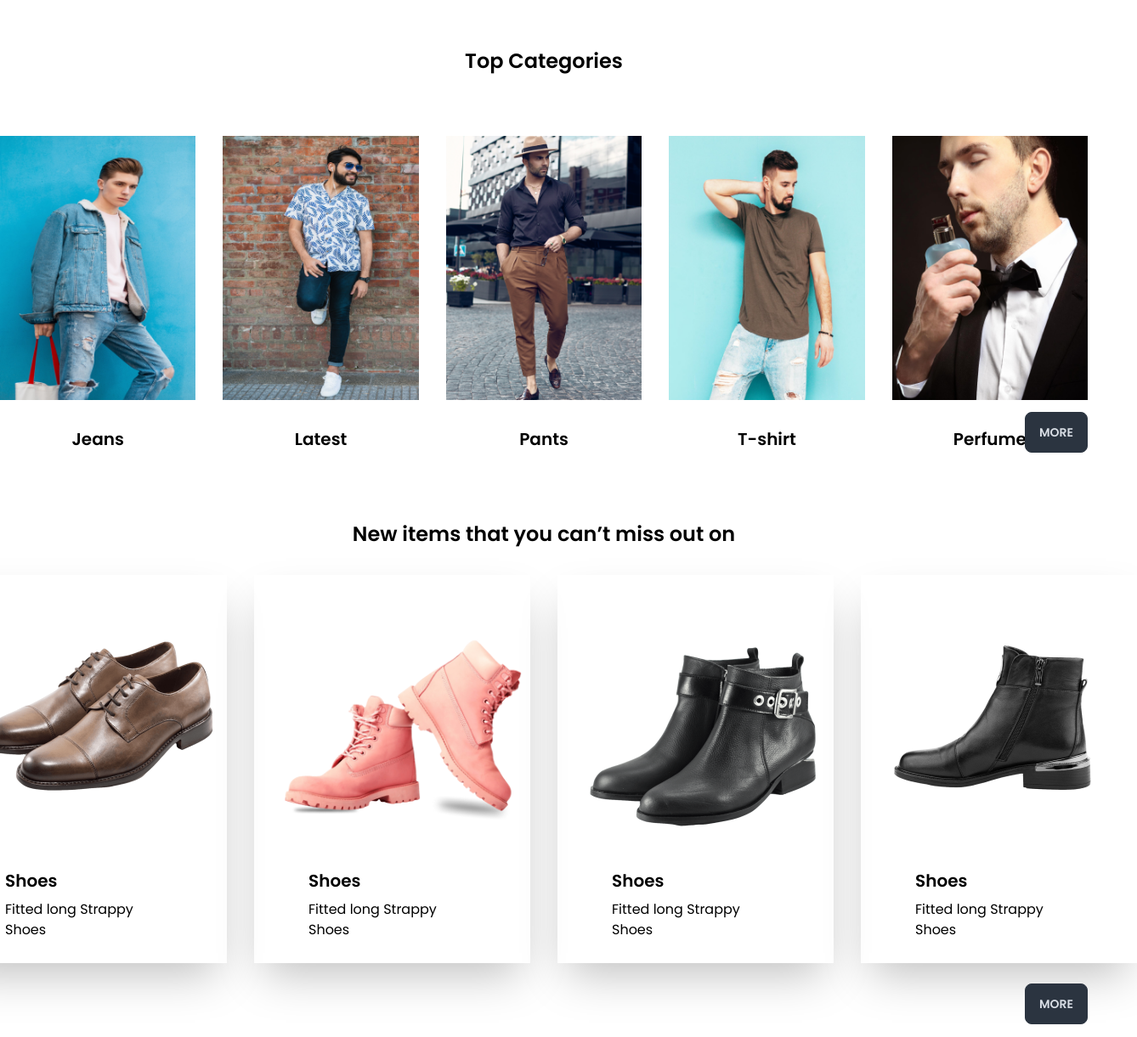
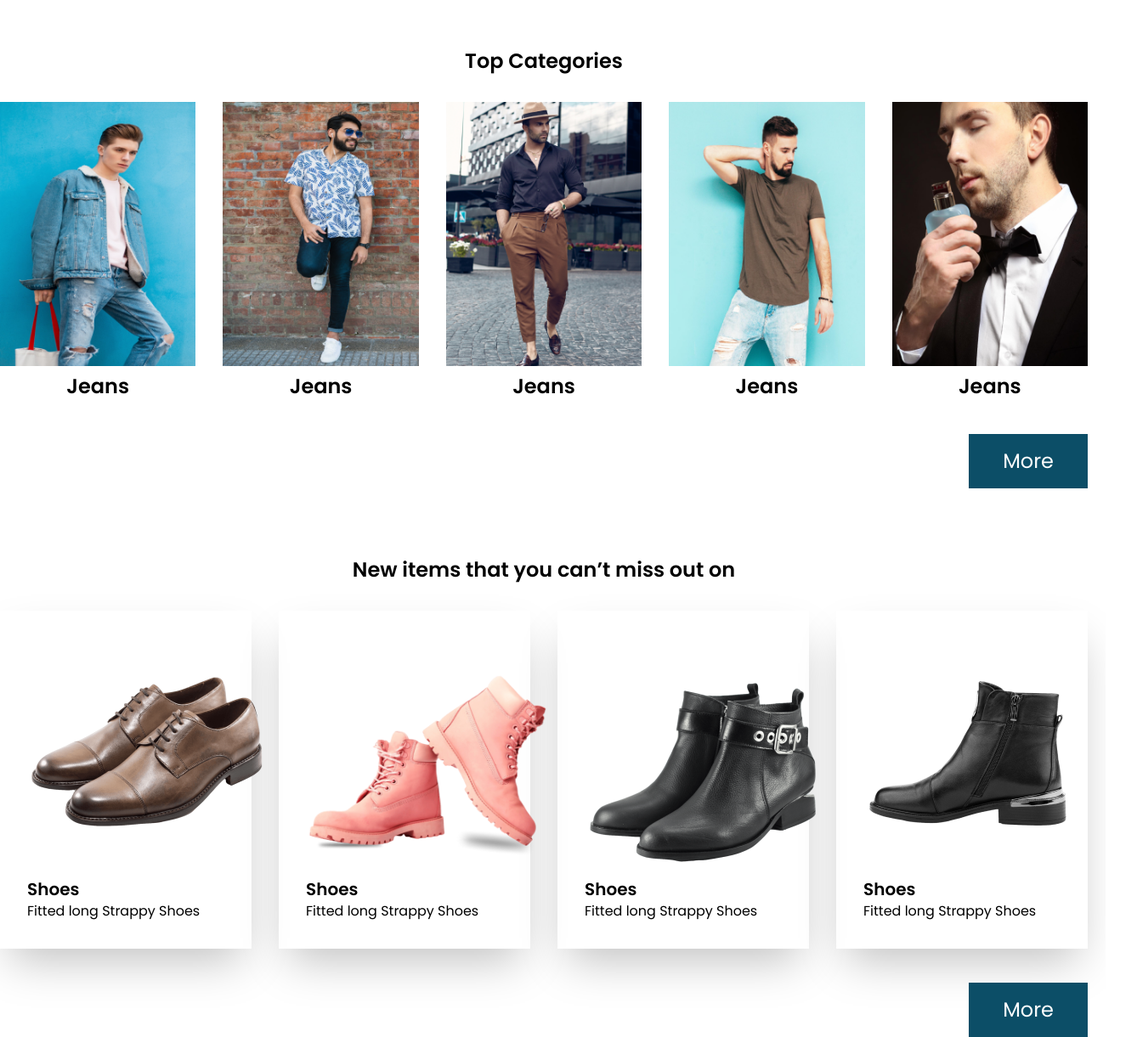
Before and after one commit to Ronnie038/fashion, a React (Vite) app: page /men in a window 1280 px wide. Shown: the whole page at 85% size, 1338 px wide, since content can reach past the window. Built offline with nearby package versions, Linux system fonts and the light colour scheme; a web font is replaced by a local one.

Commit message:
sign in done

```diff
--- a/src/main.jsx
+++ b/src/main.jsx
@@ -10,6 +10,7 @@ import Home from './page/home/Home.jsx';
 import TopCategory from './page/home/man/TopCategory';
 import WomanCategory from './page/woman/WomanCategory';
 import Login from './page/login/Login';
+import SignUp from './page/singnUp/SignUp';
 
 const router = createBrowserRouter([
 
@@ -32,6 +33,10 @@ const router = createBrowserRouter([
         {
           path: "/login",
           element: <Login></Login>
+        },
+        {
+          path: "/sign",
+          element: <SignUp></SignUp>
         }
       ]
      }
--- a/src/page/home/Home.jsx
+++ b/src/page/home/Home.jsx
@@ -9,7 +9,10 @@ const Home = () => {
 
     return (
         <div className='container mx-auto '>
-               <Link to="/login">Login</Link>
+               <div className=''>
+                 <Link to="/login">Login</Link>
+                <Link to="/sign">SignUp</Link>
+               </div>
 
            <div className='flex justify-center items-center  mt-14'>
               <img src={urban} alt="" />
--- a/src/page/home/man/TopCategory.jsx
+++ b/src/page/home/man/TopCategory.jsx
@@ -6,85 +6,41 @@ import image4 from '../../../assets/image 72.png'
 import image5 from '../../../assets/image 74.png'
 import Shoes from '../shoes/Shoes';
 
-const          TopCategory = () => {
+const TopCategory = () => {
+
     return (
         <div className='container mx-auto'>
-             <h2 className='flex justify-center items-center text-black font-semibold text-2xl mt-14'>Top Categories</h2>
+           <h2 className='text-center text-black font-semibold text-2xl mt-14'>Top Categories</h2>
+            <div className='grid  lg:grid-cols-5 md:grid-cols-3 sm:grid-cols-1 text-black mt-8 gap-8'>
+                  <div>
+                     <img className='w-full object-contain' src={image1} alt="" />
+                     <h1 className='text-center font-semibold mt-2 text-2xl'>Jeans</h1>
+                  </div>
+                  <div>
+                     <img className='w-full object-contain' src={image2} alt="" />
+                     <h1 className='text-center font-semibold mt-2 text-2xl'>Jeans</h1>
+                  </div>
+                  <div>
+                     <img className='w-full object-contain' src={image3} alt="" />
+                     <h1 className='text-center font-semibold mt-2 text-2xl'>Jeans</h1>
+                  </div>
+                  <div>
+                     <img className='w-full object-contain' src={image4} alt="" />
+                     <h1 className='text-center font-semibold mt-2 text-2xl'>Jeans</h1>
+                  </div>
+                  <div>
+                     <img className='w-full object-contain' src={image5} alt="" />
+                     <h1 className='text-center font-semibold mt-2 text-2xl'>Jeans</h1>
+                  </div>
+            </div>
+            <div className='flex text-end lg:justify-end md:justify-end justify-center xl:mr-0 lg:mr-5 md:mr-5 mt-10'>
+            <button className="bg-[#0C4E67] text-white py-4 px-10 text-2xl">More</button>
+           </div>
 
-             <div className='flex justify-center items-center text-black mt-8 gap-8'>
-           <div className="w-[253px] h-[341px] bg-base-100">
-               <figure className=' pt-10'>
-                 <img src={image1} alt="Shoes"/>
-               </figure>
-           <div className="card-body items-center text-center">
-              <h2 className="card-title">Jeans</h2>
-           </div>
-         </div>
-           <div className="w-[253px] h-[341px]  bg-base-100">
-               <figure className='pt-10'>
-                 <img src={image2} alt="Shoes"/>
-               </figure>
-           <div className="card-body items-center text-center">
-              <h2 className="card-title">Latest </h2>
-           </div>
-         </div>
-           <div className="w-[253px] h-[341px]  bg-base-100">
-               <figure className='pt-10'>
-                 <img src={image3} alt="Shoes"/>
-               </figure>
-           <div className="card-body items-center text-center">
-              <h2 className="card-title">Pants </h2>
-           </div>
-         </div>
-           <div className="w-[253px] h-[341px]  bg-base-100">
-               <figure className='pt-10'>
-                 <img src={image4} alt="Shoes"/>
-               </figure>
-           <div className="card-body items-center text-center">
-              <h2 className="card-title">T-shirt </h2>
-           </div>
-         </div>
-           <div className="w-[253px] h-[341px]  bg-base-100">
-               <figure className='pt-10'>
-                 <img src={image5} alt="Perfume"/>
-               </figure>
-           <div className="card-body items-center text-center">
-              <h2 className="card-title">Perfume </h2>
-           </div>
-         </div>
-      </div>
-      <div className='grid justify-items-end mt-6 '>
-           <button className="btn btn-neutral">More</button>
-           </div>
-            <div>
-             <Shoes></Shoes>
-            </div>
+                 <Shoes></Shoes>
+
         </div>
     );
 };
 
 export default TopCategory;
-
-
-            {/* <div className='flex justify-center items-center text-black mt-8 gap-8'>
-              <div className="card w-[253px] h-[341px] card-side bg-base-100 ">
-                <figure><img src={image1} alt="Movie"/>
-                </figure>
-              </div>
-              <div className="card w-[253px] h-[341px] card-side bg-base-100 ">
-                <figure><img src={image2} alt="Movie"/>
-                </figure>
-              </div>
-              <div className="card w-[253px] h-[341px] card-side bg-base-100 ">
-                <figure><img src={image3} alt="Movie"/>
-                </figure>
-              </div>
-              <div className="card w-[253px] h-[341px] card-side bg-base-100 ">
-                <figure><img src={image4} alt="Movie"/>
-                </figure>
-              </div>
-              <div className="card w-[253px] h-[341px] card-side bg-base-100 ">
-                <figure><img src={image5} alt="Movie"/>
-                </figure>
-              </div>
-            </div> */}
--- a/src/page/home/shoes/Shoes.jsx
+++ b/src/page/home/shoes/Shoes.jsx
@@ -9,48 +9,47 @@ const Shoes = () => {
         <div className='container mx-auto '>
         <h2 className='flex justify-center items-center text-black font-semibold mt-20 text-2xl'>New items that you can’t miss out on </h2>
 
-        <div className='flex justify-center items-center text-black mt-8 gap-8'>
-      <div className=" w-[325px] h-[457px] p-8 shadow-2xl ">
+        <div className='grid  lg:grid-cols-4 md:grid-cols-2 sm:grid-cols-1 sm:items-center text-black mt-8 gap-8'>
+      <div className=" p-8 shadow-2xl ">
           <figure className=' pt-10 w-[285px] h-[186px]'>
             <img src={image1} alt="Shoes"/>
           </figure>
-      <div className="card-body mt-24">
+      <div className=" mt-24">
              <h2 className='font-semibold text-xl'>Shoes</h2>
              <p>Fitted long Strappy Shoes</p>
       </div>
     </div>
-      <div className="w-[325px] h-[457px]  p-8  shadow-2xl">
+      <div className=" p-8  shadow-2xl">
           <figure className='pt-10 w-[285px] h-[186px]'>
             <img src={image2} alt="Shoes"/>
           </figure>
-          <div className="card-body mt-24 ">
+          <div className=" mt-24 ">
              <h2 className='font-semibold text-xl'>Shoes</h2>
              <p>Fitted long Strappy Shoes</p>
       </div>
     </div>
-      <div className="w-[325px] h-[457px] p-8 shadow-2xl">
+      <div className="p-8 shadow-2xl">
           <figure className='pt-10 w-[285px] h-[186px]'>
             <img src={image3} alt="Shoes"/>
           </figure>
-          <div className="card-body mt-24">
+          <div className=" mt-24">
              <h2 className='font-semibold text-xl'>Shoes</h2>
              <p>Fitted long Strappy Shoes</p>
       </div>
     </div>
-      <div className="w-[325px] h-[457px] p-8 shadow-2xl">
+      <div className="p-8 shadow-2xl">
           <figure className='pt-10 w-[285px] h-[186px]'>
             <img src={image4} alt="Shoes"/>
           </figure>
-          <div className="card-body mt-24">
+          <div className=" mt-24">
              <h2 className='font-semibold text-xl'>Shoes</h2>
              <p>Fitted long Strappy Shoes</p>
       </div>
     </div>
  </div>
- <div className='grid justify-items-end mt-6 '>
-      <button className="btn btn-neutral">More</button>
+ <div className='flex text-end lg:justify-end md:justify-end justify-center xl:mr-0 lg:mr-5 md:mr-5 mt-10'>
+      <button className="bg-[#0C4E67] text-white py-4 px-10 text-2xl">More</button>
       </div>
-
    </div>
     );
 };
--- a/src/page/login/Login.css
+++ b/src/page/login/Login.css
@@ -1,6 +1,4 @@
 @import url('https://fonts.googleapis.com/css2?family=Gorditas:wght@700&display=swap');
-
-
 
 .heading-styles p {
     font-family: 'Gorditas', cursive;
--- /dev/null
+++ b/src/page/singnUp/SignUp.jsx
@@ -0,0 +1,59 @@
+import React from 'react';
+import { FaGoogle, FaFacebook, FaEyeSlash } from 'react-icons/fa';
+
+const SignUp = () => {
+    return (
+
+        <div className="hero min-h-screen bg-base-200">
+        <div className="hero-content flex-col lg:flex-row-reverse">
+       <div className="card grid-shrink-0 grid-cols-1 lg:gap-4 md:gap-4 gap-4 py-12 px-12 lg:grid-cols-3 shadow-2xl bg-base-100 md:grid-cols-2">
+      <div className="card-body ">
+        <div>
+            <p className=' items-center text-black text-2xl font-semibold mb-2'>Welcome to</p>
+            <div className='mb-4 heading-styles'>
+                <p>Urban <span>Utopia</span></p>
+            </div>
+        </div>
+        <div className="form-control mt-6">
+          <input type="text" placeholder="Full Name*" className=" border border-black ps-2 border-2  h-[60px]" />
+        </div>
+        <div className="form-control mt-6">
+          <input type="text" placeholder="Mobile Number*" className=" border border-black ps-2 border-2  h-[60px]" />
+        </div>
+        <div className="form-control mt-6">
+          <input type="text" placeholder="email" className=" border border-black ps-2 border-2  h-[60px]" />
+        </div>
+        <div className="form-control relative mt-2">
+           <input type="text" placeholder="password"  className="border border-black ps-2 border-2  h-[60px] " />
+             <span className='flex  absolute text-xl right-4 top-5'><FaEyeSlash></FaEyeSlash></span>
+        </div>
+        <div className="form-control relative mt-2">
+           <input type="text" placeholder="confirm password"  className="border border-black ps-2 border-2  h-[60px] " />
+             <span className='flex  absolute text-xl right-4 top-5'><FaEyeSlash></FaEyeSlash></span>
+        </div>
+           <div>
+           <label className="label flex justify-end">
+            <a hre="#" className="label-text-alt  link link-hover">Forgot password?</a>
+          </label>
+           </div>
+        <div className="form-control mt-6">
+          <button className=" bg-black h-[60px] text-lg text-white">Sign Up</button>
+        </div>
+        <div className='flex justify-center text-center mt-8'>
+            <p>New Member ? <span>Registration Now</span> </p>
+        </div>
+          <div className="flex mx-auto flex-col w-[60%] mt-5  border-opacity-50 ">
+           <div className="divider">OR</div>
+        </div>
+            <div className='flex text-center mt-4 gap-4'>
+                  <button className='flex grid-cols-1 lg:gap-4 border lg:grid-cols-2 md:border-black md:gap-2 md:grid-cols-2 py-3 px-8'><FaGoogle className='text-xl'></FaGoogle>  <span>Sing Up with Google</span></button>
+                  <button className='flex grid-cols-1  md:gap-2 lg:grid-cols-2 lg:gap-4 border border-black md:grid-cols-2  py-3 px-8'> <span className='text-xl'><FaFacebook></FaFacebook></span> Sing Up with Facebook</button>
+           </div>
+      </div>
+    </div>
+  </div>
+</div>
+    );
+};
+
+export default SignUp;
```
Also changed, not shown: src/page/login/Login.jsx (+17 -13 lines).
